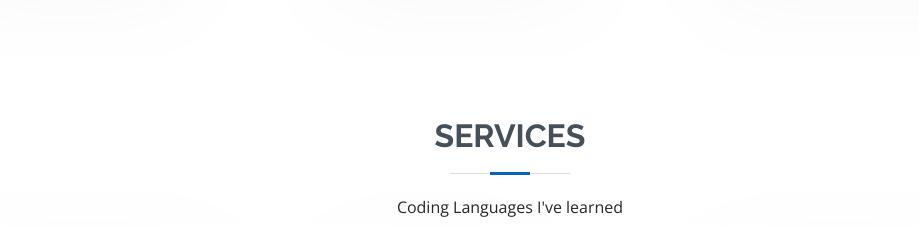
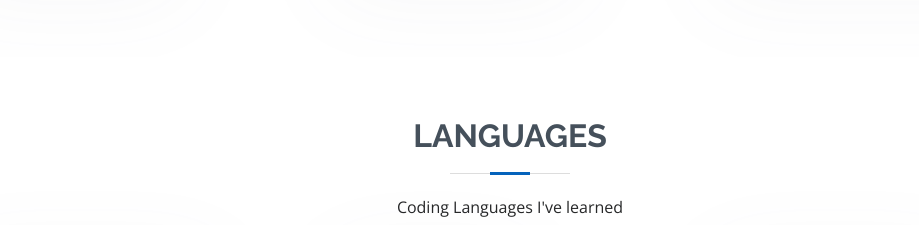
Before and after one commit to Redcoder807/Redcoder807.github.io, a plain HTML site: page index.html in a window 1280 px wide. Shown: the part 1679-1904 px from the top of the page, without its empty margins (180-1099 px from the left). Drawn offline with nearby package versions, Linux system fonts and the light colour scheme.

Commit message:
Changed something minor

```diff
--- a/index.html
+++ b/index.html
@@ -152,7 +152,7 @@
       <div class="container" data-aos="fade-up">
 
         <div class="section-title">
-          <h2>Services</h2>
+          <h2>Languages</h2>
           <p>Coding Languages I've learned</p>
         </div>
 
```
